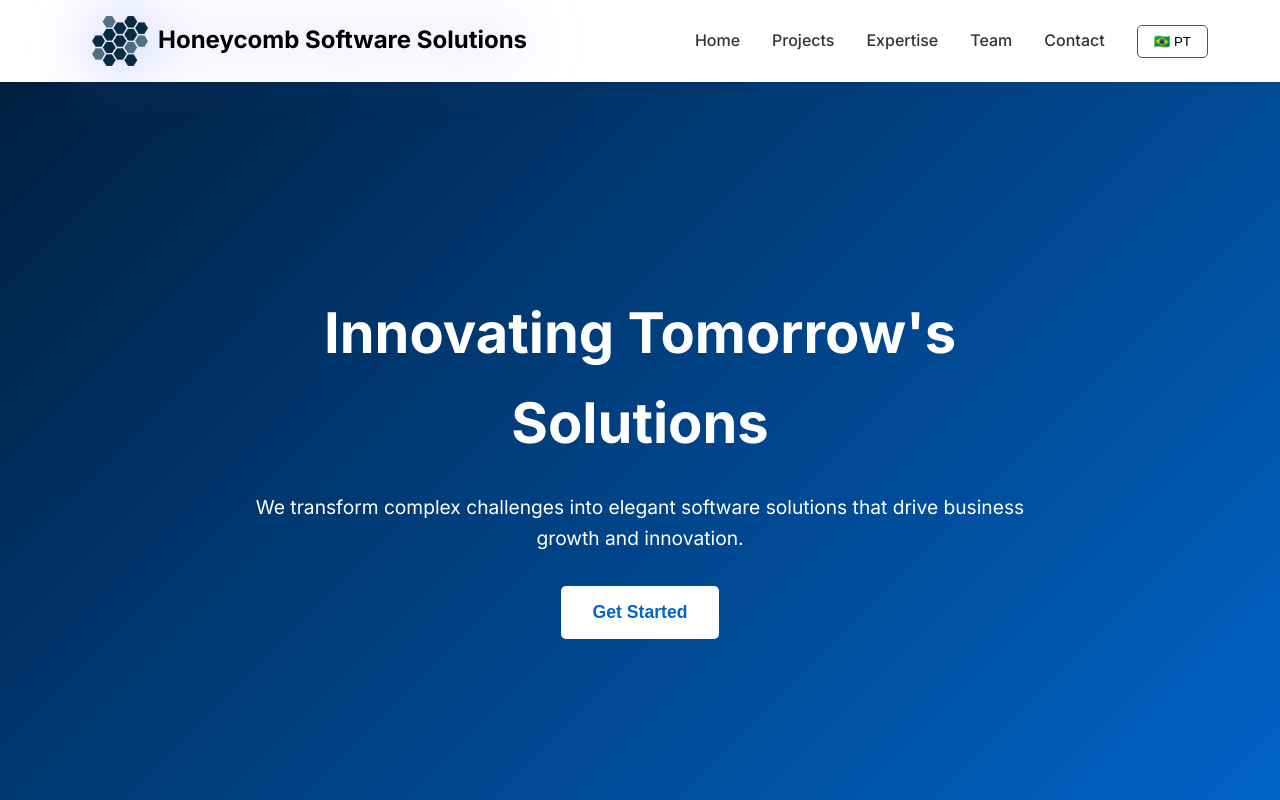
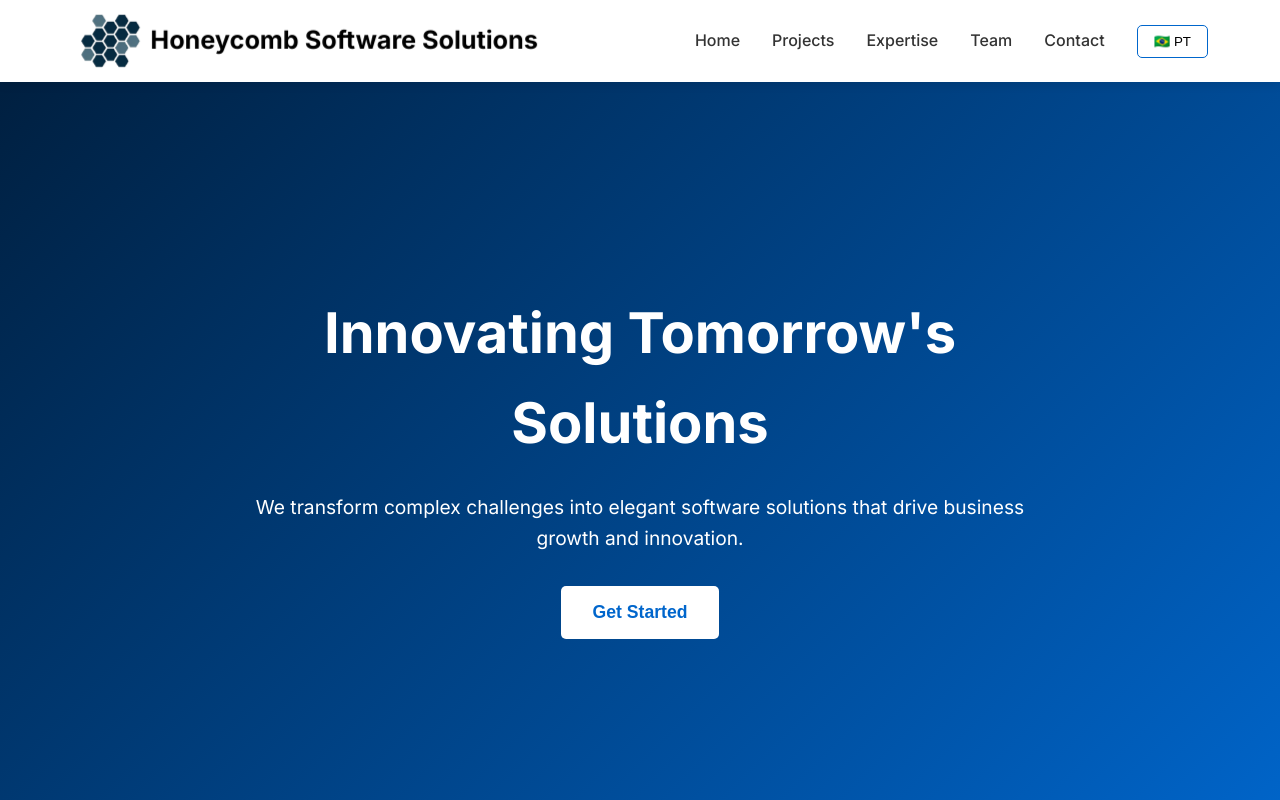
Before and after one commit to Honeycomb-Software-Engineering/honeycomb, a website built with Vite: page index.html in a window 1280 px wide. In both pictures the pointer is over the element "Honeycomb Software Solutions". Shown: the top 800 px of the page. Built offline with nearby package versions, Linux system fonts and the light colour scheme.

Commit message:
fix logo animation

```diff
--- a/src/styles/main.css
+++ b/src/styles/main.css
@@ -70,20 +70,19 @@ body {
     padding-left: 20px;
     padding-right: 20px;
     gap: 10px;
-  }
-  .logo:hover {
-    filter: drop-shadow(0 0 2em #646cffaa);
+    transition: transform 300ms ease, box-shadow 300ms ease; /* Suavidade da animação */
+}
+
+.logo:hover {
+    transform: scale(1.05); /* Aumenta levemente o tamanho */
     cursor: pointer;
-  }
-  .logo.vanilla:hover {
-    filter: drop-shadow(0 0 2em #f7df1eaa);
-  }
+}
 
-  .logo img {
+.logo img {
     max-width: 100%; /* Makes the image scale to fit the width of the div */
     max-height: 100%; /* Ensures the image height stays within the div */
     object-fit: contain; /* Maintains aspect ratio while fitting inside the div */
-  }
+}
 
 .company-name {
     color: black;
```
